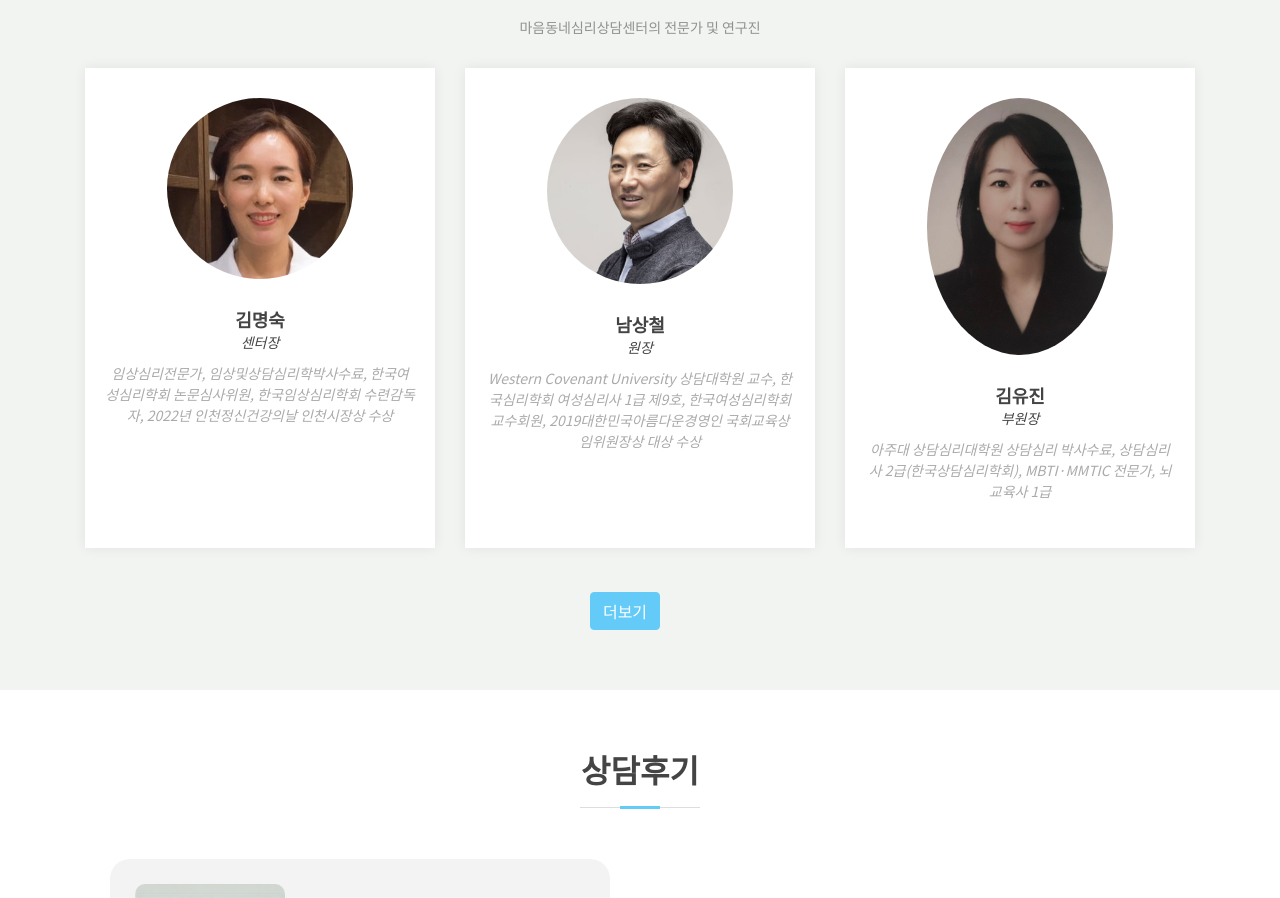
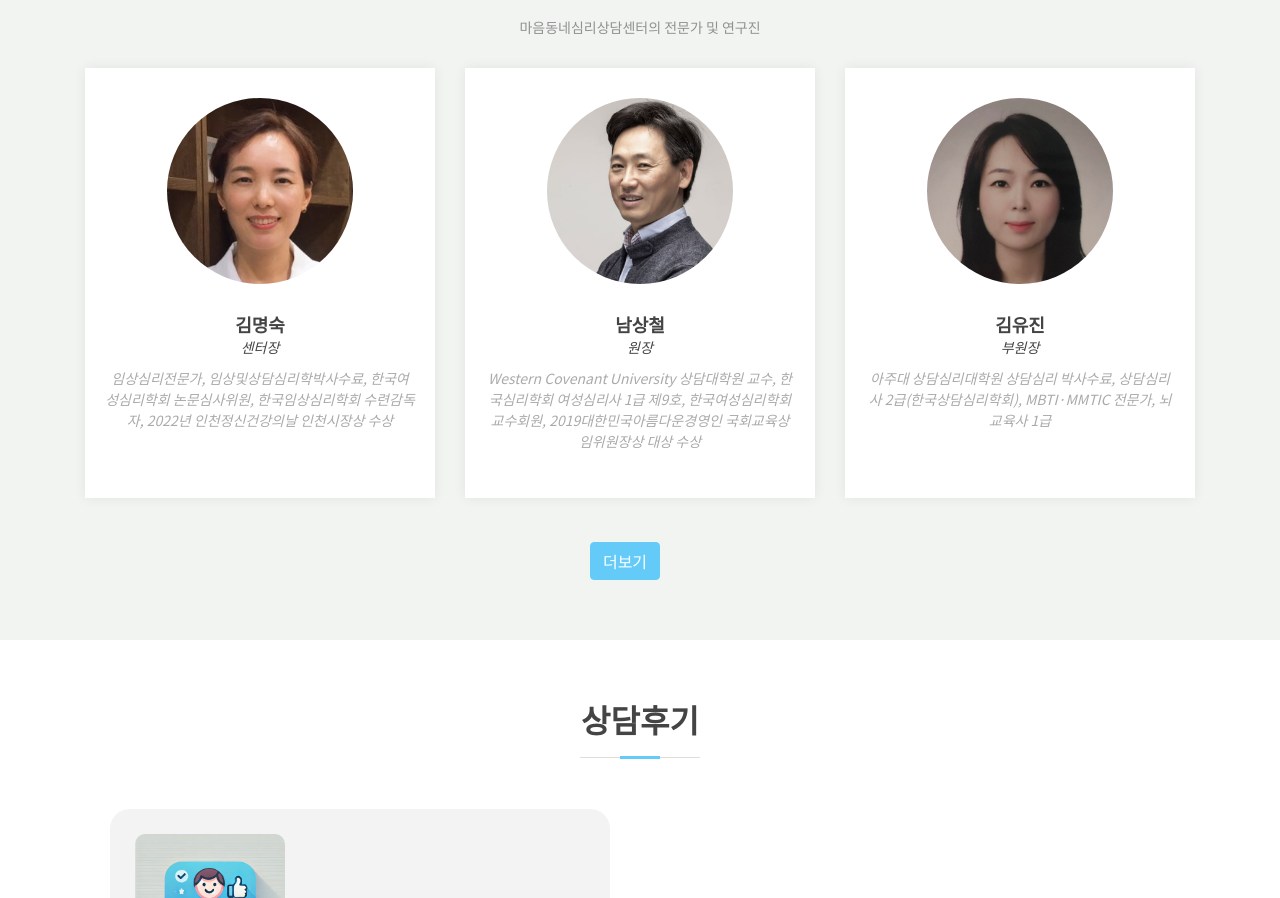
Before and after one commit to edwinnam/maumtown, a plain HTML site: page index.html in a window 1280 px wide. Shown: the part 4346-5244 px from the top of the page. Drawn offline with nearby package versions, Linux system fonts and the light colour scheme; no server answers.

Commit message:
Fix team member photos to display as perfect circles
Co-Authored-By: Claude Sonnet 4.6 <noreply@anthropic.com>

```diff
--- a/assets/css/style.css
+++ b/assets/css/style.css
@@ -1364,7 +1364,10 @@ section {
 }
 
 .team .member img {
-  max-width: 60%;
+  width: 60%;
+  aspect-ratio: 1;
+  object-fit: cover;
+  object-position: top;
   border-radius: 50%;
   margin: 0 0 30px 0;
 }
```
